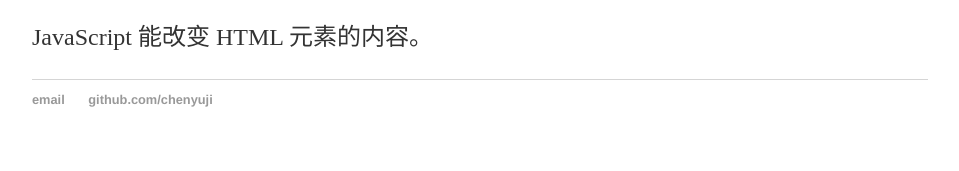
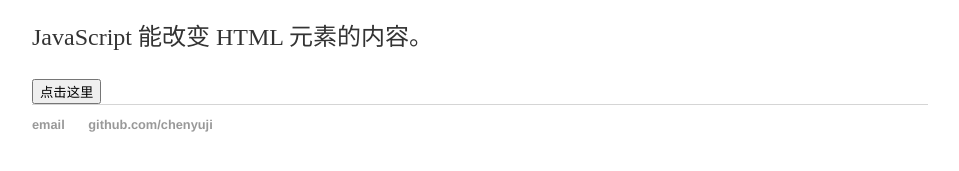
Before and after one commit to chenyuji/chenyuji.github.io, a plain HTML site: page index.html in a window 1280 px wide. Shown: the part 255-426 px from the top of the page, without its empty margins (160-1119 px from the left). Drawn offline with Linux system fonts and the light colour scheme.

Commit message:
Update index.html

```diff
--- a/index.html
+++ b/index.html
@@ -29,6 +29,7 @@
 	        x.innerHTML="Hello JavaScript!";    // 改变内容
         }
         </script>
+	    <button type="button" onclick="myFunction()">点击这里</button>
         <footer>
             <ul>
                 <li><a href="mailto:123456@123.com">email</a></li>
```
